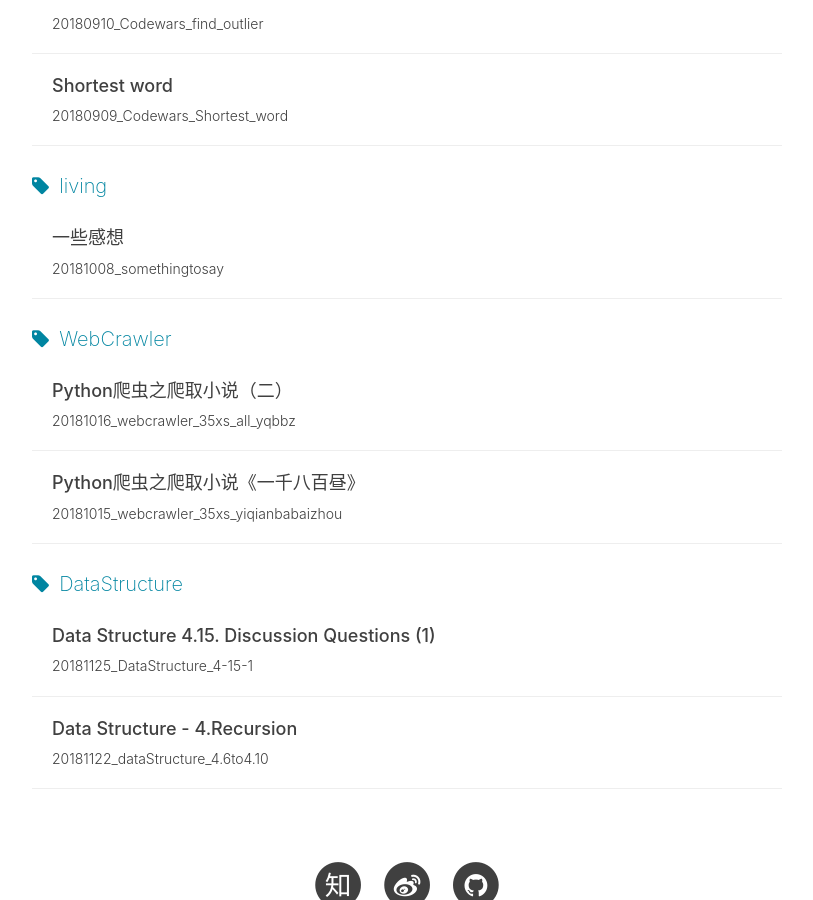
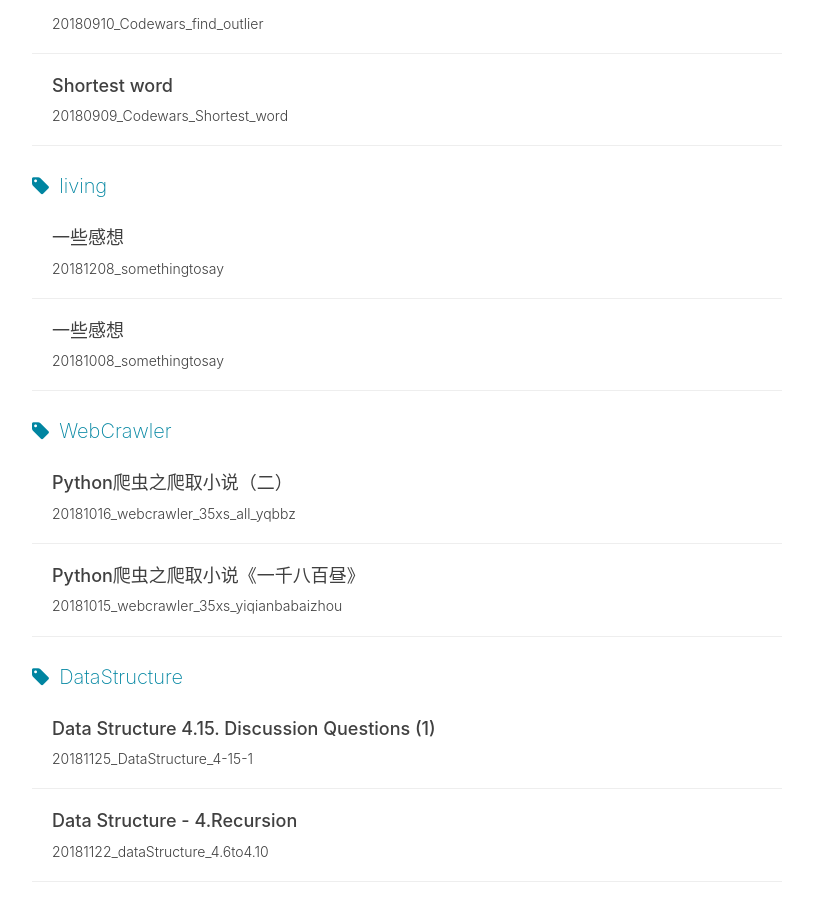
Before and after one commit to huiyanglu/huiyanglu.github.io, a Jekyll site: the page built from tags.html, in a window 1280 px wide and 900 px high, scrolled down 7591 px. Shown: the whole window, without its empty margins (233-1046 px from the left). Built offline with Jekyll 4.4.1, drawn with Linux system fonts in a browser that asks for light colours; nearby versions of some CDN libraries; comment, search, counter and statistics services are not loaded.

Commit message:
edit conclusion

```diff
--- a/_posts/2018-12-08_Boiling_Crab_conclusion.md
+++ b/_posts/2018-12-08-Boiling-Crab-conclusion.md
@@ -1,8 +1,8 @@
 ---
 layout:     post
 title:      一些感想
-subtitle:   20181008_somethingtosay
-date:       2018-10-08
+subtitle:   20181208_somethingtosay
+date:       2018-12-08
 author:     Huiyang_Lu
 header-img: img/post-bg-cook.jpg
 catalog: true
```
